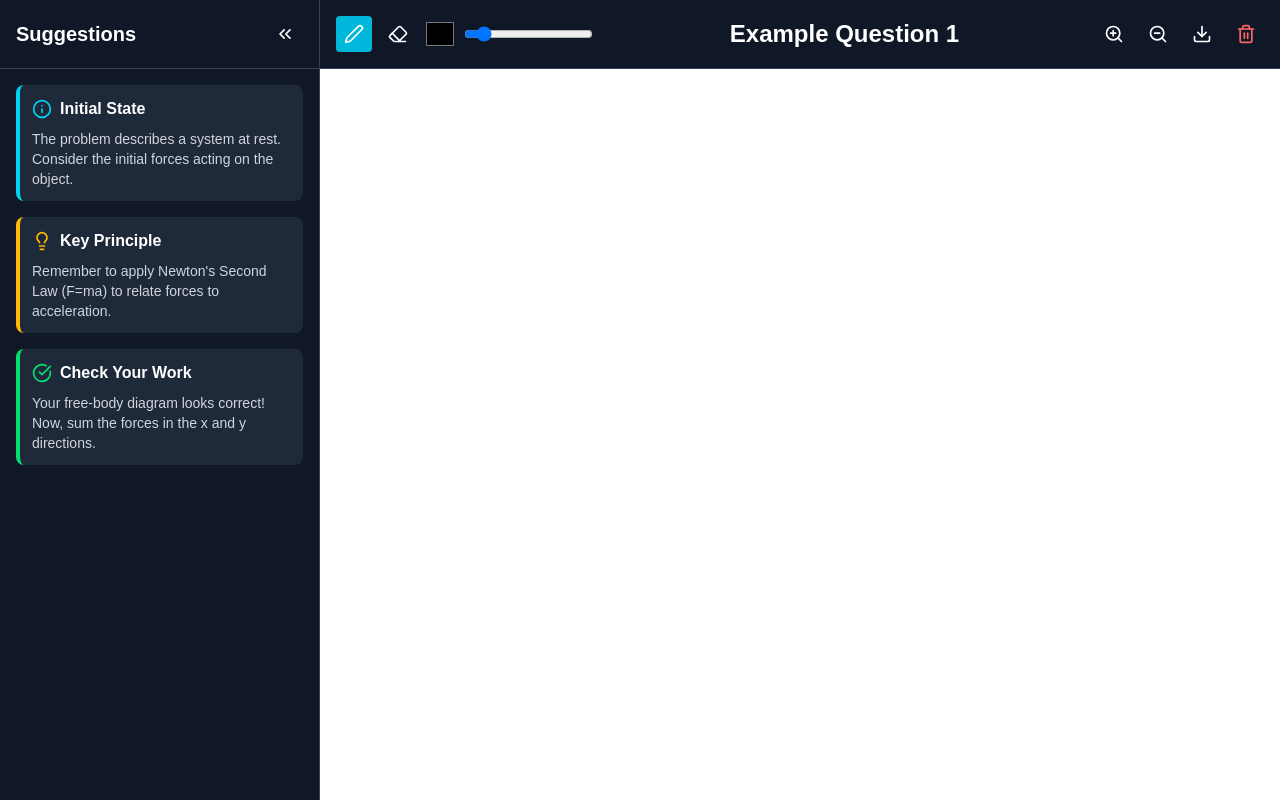
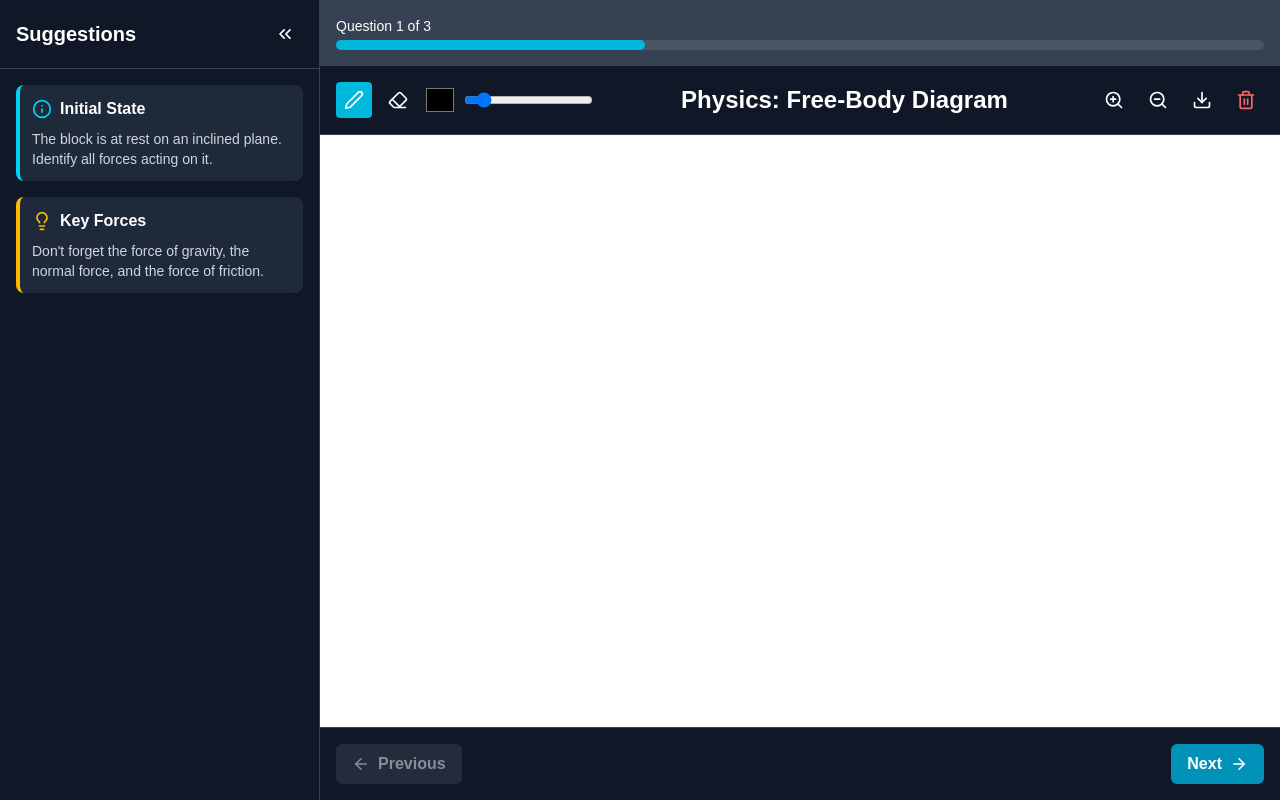
Before and after one commit to KaziAmin110/Revision, a Next.js app in the folder frontend/: page /whiteboard in a window 1280 px wide. Built offline with nearby package versions, Linux system fonts and the light colour scheme.

Commit message:
Added Navigation Controls + Progress Bars with Mock Data

```diff
--- /dev/null
+++ b/frontend/components/NavigationControls.tsx
@@ -0,0 +1,42 @@
+// src/components/NavigationControls.tsx
+
+import React from "react";
+import { ArrowLeft, ArrowRight } from "lucide-react";
+
+interface NavigationControlsProps {
+  onPrev: () => void;
+  onNext: () => void;
+  currentIndex: number;
+  totalQuestions: number;
+}
+
+export const NavigationControls: React.FC<NavigationControlsProps> = ({
+  onPrev,
+  onNext,
+  currentIndex,
+  totalQuestions,
+}) => {
+  const isFirstQuestion = currentIndex === 0;
+  const isLastQuestion = currentIndex === totalQuestions - 1;
+
+  return (
+    <div className="bg-gray-900 p-4 flex items-center justify-between gap-4 border-t border-gray-700 w-full">
+      <button
+        onClick={onPrev}
+        disabled={isFirstQuestion}
+        className="flex items-center gap-2 px-4 py-2 font-semibold text-white bg-gray-700 rounded-md disabled:opacity-50 disabled:cursor-not-allowed hover:bg-gray-600 hover:cursor-pointer"
+      >
+        <ArrowLeft size={18} />
+        Previous
+      </button>
+      <button
+        onClick={onNext}
+        disabled={isLastQuestion}
+        className="flex items-center gap-2 px-4 py-2 font-semibold text-white bg-cyan-600 rounded-md disabled:opacity-50 disabled:cursor-not-allowed hover:bg-cyan-500 hover:cursor-pointer"
+      >
+        Next
+        <ArrowRight size={18} />
+      </button>
+    </div>
+  );
+};
--- /dev/null
+++ b/frontend/components/ProgressBar.tsx
@@ -0,0 +1,28 @@
+// src/components/ProgressBar.tsx
+
+import React from "react";
+
+interface ProgressBarProps {
+  current: number;
+  total: number;
+}
+
+export const ProgressBar: React.FC<ProgressBarProps> = ({ current, total }) => {
+  const progressPercentage = (current / total) * 100;
+
+  return (
+    <div className="w-full bg-gray-700 p-4">
+      <div className="flex justify-between items-center mb-1">
+        <span className="text-sm font-medium text-white">
+          Question {current} of {total}
+        </span>
+      </div>
+      <div className="w-full bg-gray-600 rounded-full h-2.5">
+        <div
+          className="bg-cyan-500 h-2.5 rounded-full transition-all duration-300 ease-in-out"
+          style={{ width: `${progressPercentage}%` }}
+        ></div>
+      </div>
+    </div>
+  );
+};
--- a/frontend/components/WhiteBoard.tsx
+++ b/frontend/components/WhiteBoard.tsx
@@ -4,50 +4,60 @@ import React, { useRef, useEffect, useState } from "react";
 import { Pen, Eraser, Trash2, ZoomIn, ZoomOut, Download } from "lucide-react";
 import { Sidebar } from "./Sidebar";
 import { Suggestion } from "./Suggestion";
-
-// --- Sample Data (to simulate a backend fetch) ---
-const sampleSuggestions: Suggestion[] = [
-  {
-    type: "info",
-    title: "Initial State",
-    content:
-      "The problem describes a system at rest. Consider the initial forces acting on the object.",
-  },
-  {
-    type: "logic",
-    title: "Key Principle",
-    content:
-      "Remember to apply Newton's Second Law (F=ma) to relate forces to acceleration.",
-  },
-  {
-    type: "feedback",
-    title: "Check Your Work",
-    content:
-      "Your free-body diagram looks correct! Now, sum the forces in the x and y directions.",
-  },
-];
-// --- End Sample Data ---
+import { ProgressBar } from "./ProgressBar";
+import { NavigationControls } from "./NavigationControls";
+import { questions } from "@/src/questions";
 
 const Whiteboard = () => {
   const canvasRef = useRef<HTMLCanvasElement>(null);
   const contextRef = useRef<CanvasRenderingContext2D | null>(null);
   const [isDrawing, setIsDrawing] = useState(false);
   const [tool, setTool] = useState<"pen" | "eraser">("pen");
-  const [color, setColor] = useState("#000000"); // Changed to white for dark background
+  const [color, setColor] = useState("#000000");
   const [lineWidth, setLineWidth] = useState(3);
   const [scale, setScale] = useState(1);
+
   const [suggestions, setSuggestions] = useState<Suggestion[]>([]);
+  const [currentQuestionIndex, setCurrentQuestionIndex] = useState(0);
+  const currentQuestion = questions[currentQuestionIndex];
 
-  // Simulate fetching suggestions from a backend on component mount
+  const handleNextQuestion = () => {
+    if (currentQuestionIndex < questions.length - 1) {
+      setCurrentQuestionIndex((prevIndex) => prevIndex + 1);
+    }
+  };
+
+  const handlePreviousQuestion = () => {
+    if (currentQuestionIndex > 0) {
+      setCurrentQuestionIndex((prevIndex) => prevIndex - 1);
+    }
+  };
+
+  // --- Effect to update suggestions and clear canvas on question change ---
   useEffect(() => {
-    // In a real app, you would fetch this data from an API
-    // fetch('/api/suggestions/question-1')
-    //   .then(res => res.json())
-    //   .then(data => setSuggestions(data));
-    setTimeout(() => {
-      setSuggestions(sampleSuggestions);
-    }, 1000); // Simulate network delay
-  }, []);
+    // Clear previous suggestions immediately for a snappier feel
+    setSuggestions([]);
+
+    // Simulate fetching new suggestions for the current question
+    const timer = setTimeout(() => {
+      setSuggestions(currentQuestion.suggestions);
+    }, 500); // Simulate a short network delay
+
+    clearCanvas();
+
+    return () => clearTimeout(timer);
+  }, [currentQuestionIndex, currentQuestion.suggestions]);
+
+  const clearCanvas = () => {
+    const canvas = canvasRef.current;
+    const context = contextRef.current;
+    if (canvas && context) {
+      context.save();
+      context.setTransform(1, 0, 0, 1, 0, 0);
+      context.clearRect(0, 0, canvas.width, canvas.height);
+      context.restore();
+    }
+  };
 
   // Set canvas dimensions on mount and resize
   useEffect(() => {
@@ -94,7 +104,7 @@ const Whiteboard = () => {
     const { offsetX, offsetY } = nativeEvent;
     if (contextRef.current) {
       contextRef.current.beginPath();
-      contextRef.current.moveTo(offsetX / scale, offsetY / scale); // Adjust for scale
+      contextRef.current.moveTo(offsetX / scale, offsetY / scale);
       setIsDrawing(true);
     }
   };
@@ -110,25 +120,10 @@ const Whiteboard = () => {
     if (!isDrawing) return;
     const { offsetX, offsetY } = nativeEvent;
     if (contextRef.current) {
-      if (tool === "pen") {
-        contextRef.current.globalCompositeOperation = "source-over";
-      } else {
-        contextRef.current.globalCompositeOperation = "destination-out";
-      }
-      contextRef.current.lineTo(offsetX / scale, offsetY / scale); // Adjust for scale
+      contextRef.current.globalCompositeOperation =
+        tool === "pen" ? "source-over" : "destination-out";
+      contextRef.current.lineTo(offsetX / scale, offsetY / scale);
       contextRef.current.stroke();
-    }
-  };
-
-  const clearCanvas = () => {
-    const canvas = canvasRef.current;
-    const context = contextRef.current;
-    if (canvas && context) {
-      // Need to save/restore transform state when clearing
-      context.save();
-      context.setTransform(1, 0, 0, 1, 0, 0);
-      context.clearRect(0, 0, canvas.width, canvas.height);
-      context.restore();
     }
   };
 
@@ -154,8 +149,15 @@ const Whiteboard = () => {
     <div className="flex w-screen h-screen bg-white">
       <Sidebar suggestions={suggestions} />
       <div className="w-full flex-1 flex flex-col bg-white overflow-hidden">
+        <ProgressBar
+          current={currentQuestionIndex + 1}
+          total={questions.length}
+        />
+
         <div className="toolbar bg-gray-900 p-4 flex items-center justify-between gap-2 border-b border-gray-700">
+          {/* Left tools */}
           <div className="flex items-center gap-2">
+            {/* ... pen, eraser, color, range inputs are the same ... */}
             <button
               onClick={() => setTool("pen")}
               className={`p-2 rounded ${
@@ -191,10 +193,15 @@ const Whiteboard = () => {
               title="Line Width"
             />
           </div>
+
+          {/* DYNAMIC Question Title */}
           <div className="flex-grow text-white text-center font-semiobold">
-            <h1 className="text-2xl font-bold">Example Question 1</h1>
+            <h1 className="text-2xl font-bold">{currentQuestion.title}</h1>
           </div>
+
+          {/* Right tools */}
           <div className="flex items-center gap-2">
+            {/* ... zoom, download, trash buttons are the same ... */}
             <button
               onClick={() => handleZoom("in")}
               className="p-2 hover:bg-gray-700 rounded hover:cursor-pointer"
@@ -241,6 +248,13 @@ const Whiteboard = () => {
             }}
           />
         </div>
+
+        <NavigationControls
+          onPrev={handlePreviousQuestion}
+          onNext={handleNextQuestion}
+          currentIndex={currentQuestionIndex}
+          totalQuestions={questions.length}
+        />
       </div>
     </div>
   );
--- /dev/null
+++ b/frontend/src/questions.ts
@@ -0,0 +1,66 @@
+import { Suggestion } from "@/components/Suggestion";
+
+export interface Question {
+  id: number;
+  title: string;
+  suggestions: Suggestion[];
+}
+
+export const questions: Question[] = [
+  {
+    id: 1,
+    title: "Physics: Free-Body Diagram",
+    suggestions: [
+      {
+        type: "info",
+        title: "Initial State",
+        content:
+          "The block is at rest on an inclined plane. Identify all forces acting on it.",
+      },
+      {
+        type: "logic",
+        title: "Key Forces",
+        content:
+          "Don't forget the force of gravity, the normal force, and the force of friction.",
+      },
+    ],
+  },
+  {
+    id: 2,
+    title: "Calculus: Area Under a Curve",
+    suggestions: [
+      {
+        type: "info",
+        title: "Goal",
+        content: "Find the area under the curve y = x² from x = 0 to x = 2.",
+      },
+      {
+        type: "logic",
+        title: "Method",
+        content: "Use a definite integral to calculate the exact area.",
+      },
+      {
+        type: "feedback",
+        title: "Integral Setup",
+        content: "Your integral should be ∫ from 0 to 2 of x² dx. Great start!",
+      },
+    ],
+  },
+  {
+    id: 3,
+    title: "Chemistry: Balancing Equations",
+    suggestions: [
+      {
+        type: "info",
+        title: "The Equation",
+        content: "Balance the chemical equation: H₂ + O₂ → H₂O.",
+      },
+      {
+        type: "feedback",
+        title: "Check Atoms",
+        content:
+          "Count the number of hydrogen and oxygen atoms on both the reactant and product sides.",
+      },
+    ],
+  },
+];
```
